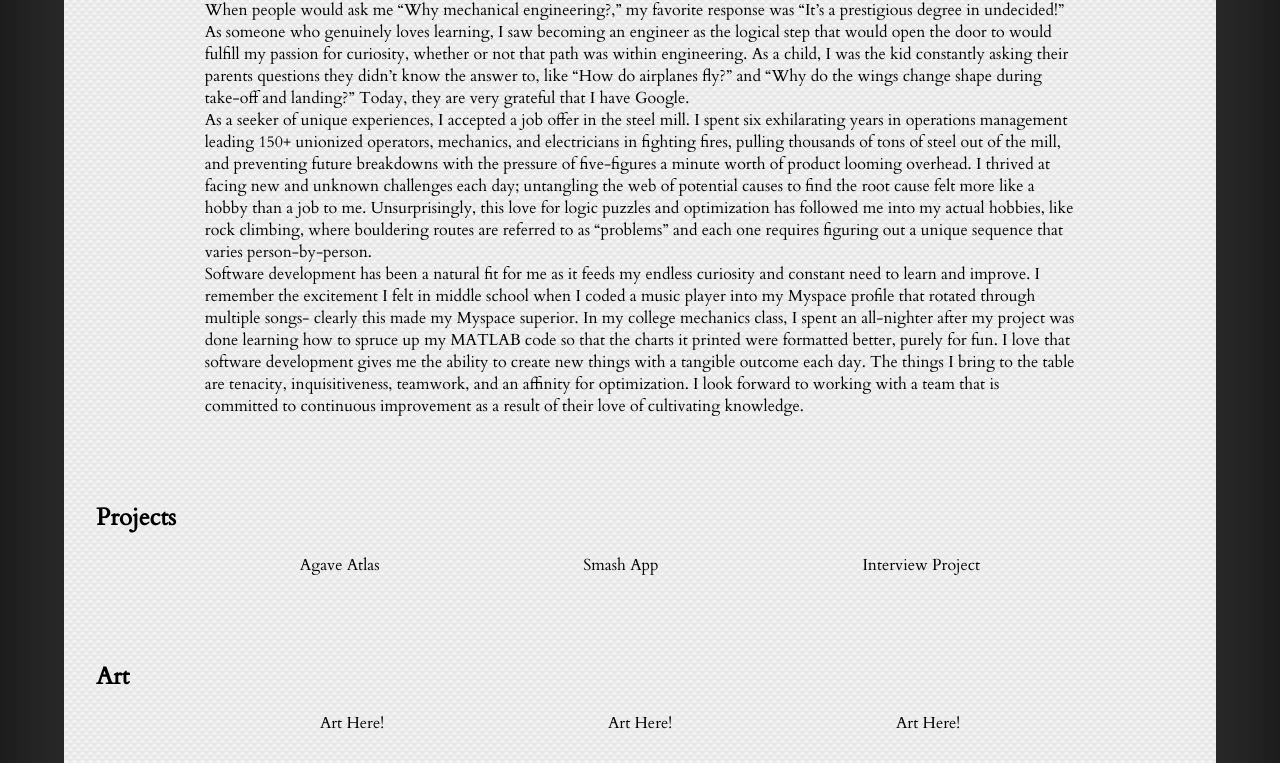
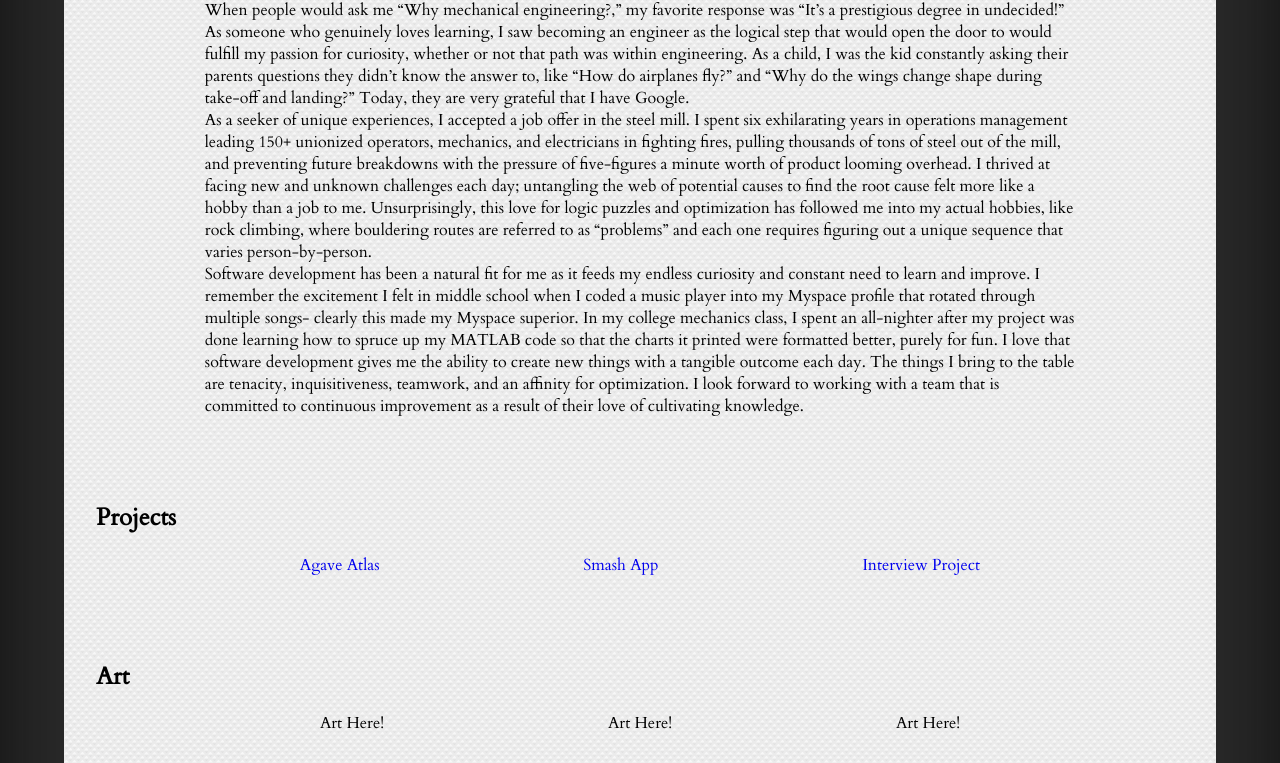
Before and after one commit to tahnijae/tahnijae.github.io, a plain HTML site: page index.html in a window 1280 px wide. Shown: the part 984-1747 px from the top of the page. Drawn offline with Linux system fonts and the light colour scheme; a web font is replaced by a local one.

Commit message:
added links to git projects

```diff
--- a/index.html
+++ b/index.html
@@ -68,9 +68,9 @@
             <section id="projects">
                 <h2>Projects</h2>
                 <div class="icons">
-                    <div id="project-1">Agave Atlas</div>
-                    <div id="project-2">Smash App</div>
-                    <div id="project-3">Interview Project</div>
+                    <div id="project-1"><a href="https://github.com/tahnijae/Agave-Atlas">Agave Atlas</a></div>
+                    <div id="project-2"><a href="https://github.com/tahnijae/smash-app">Smash App</a></div>
+                    <div id="project-3"><a href="https://github.com/tahnijae/interview-practice-app">Interview Project</a></div>
                 </div>
             </section>
             <section id="art">
```
